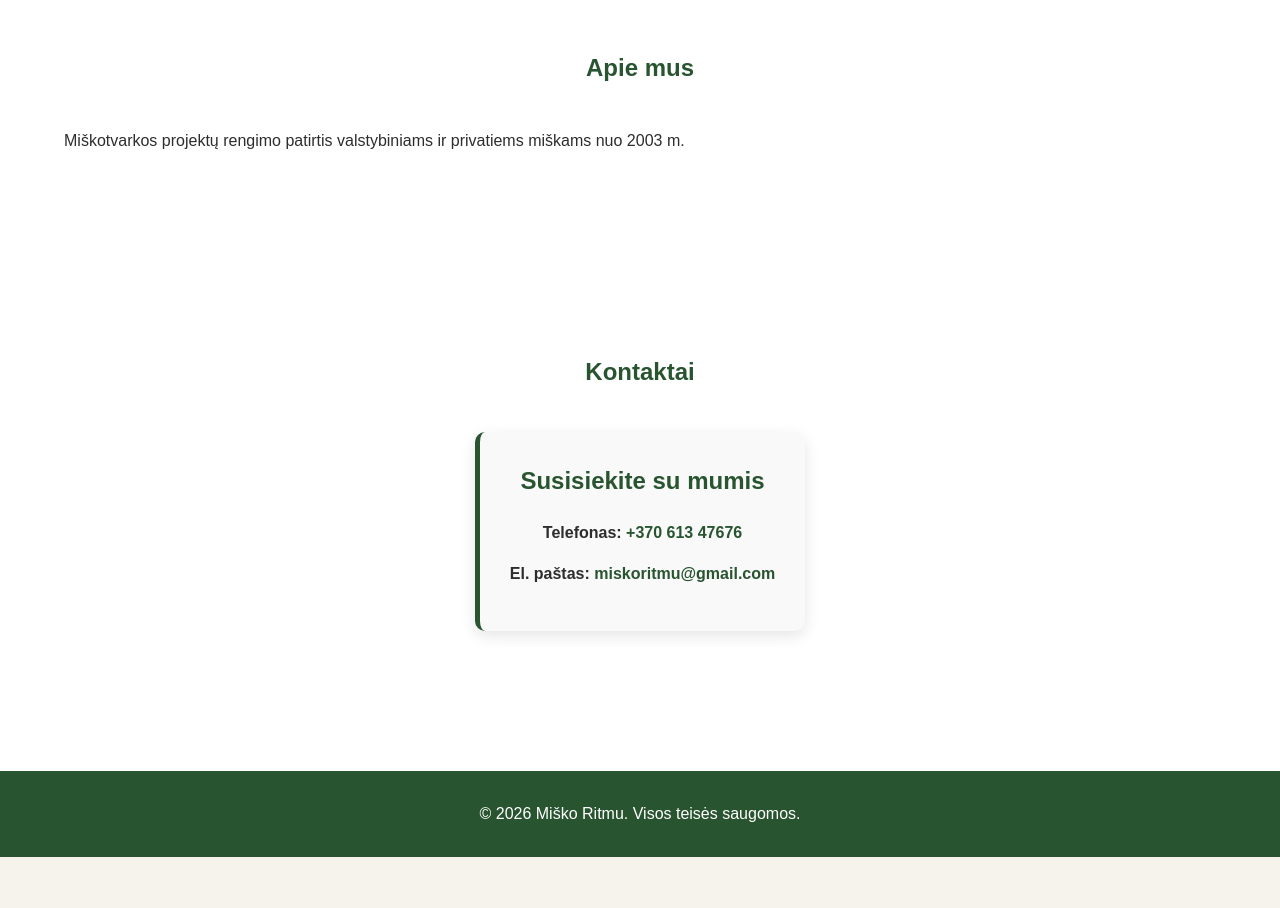
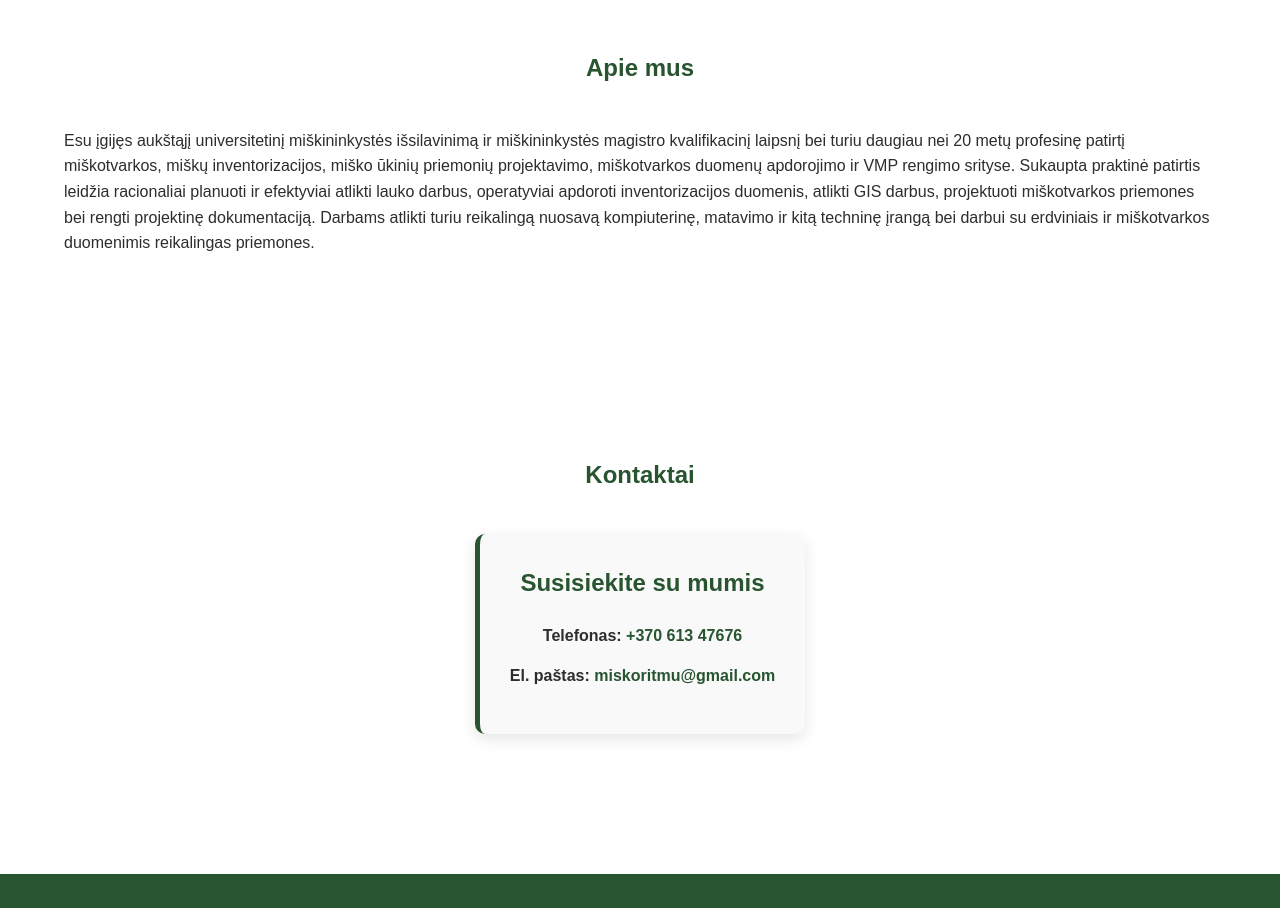
Before and after one commit to Pukis05/misko-ritmu, a Next.js app: page / in a window 1280 px wide. Shown: the part 1640-2548 px from the top of the page. Before the commit the page ends 2497 px from the top, so only its background shows below. Built offline with nearby package versions, Linux system fonts and the light colour scheme.

Commit message:
Updated about section

```diff
--- a/app/page.tsx
+++ b/app/page.tsx
@@ -136,7 +136,12 @@ export default function Home() {
                     <h2>Apie mus</h2>
 
                     <p>
-                        Miškotvarkos projektų rengimo patirtis valstybiniams ir privatiems miškams nuo 2003 m.
+                        Esu įgijęs aukštąjį universitetinį miškininkystės išsilavinimą ir miškininkystės magistro kvalifikacinį laipsnį bei
+                        turiu daugiau nei 20 metų profesinę patirtį miškotvarkos, miškų inventorizacijos, miško ūkinių priemonių projektavimo,
+                        miškotvarkos duomenų apdorojimo ir VMP rengimo srityse. Sukaupta praktinė patirtis leidžia racionaliai planuoti ir
+                        efektyviai atlikti lauko darbus, operatyviai apdoroti inventorizacijos duomenis, atlikti GIS darbus, projektuoti
+                        miškotvarkos priemones bei rengti projektinę dokumentaciją. Darbams atlikti turiu reikalingą nuosavą kompiuterinę,
+                        matavimo ir kitą techninę įrangą bei darbui su erdviniais ir miškotvarkos duomenimis reikalingas priemones.
                     </p>
 
                 </div>
```
